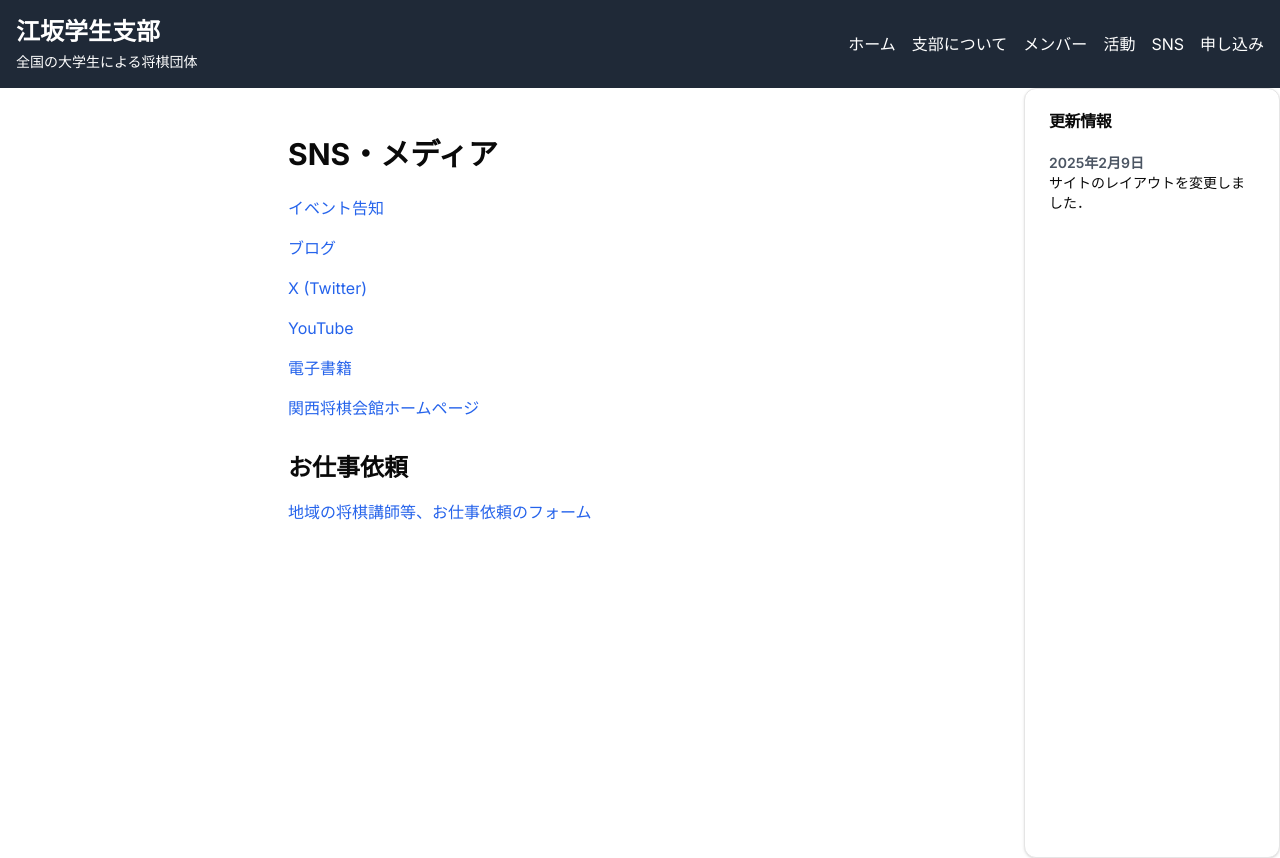
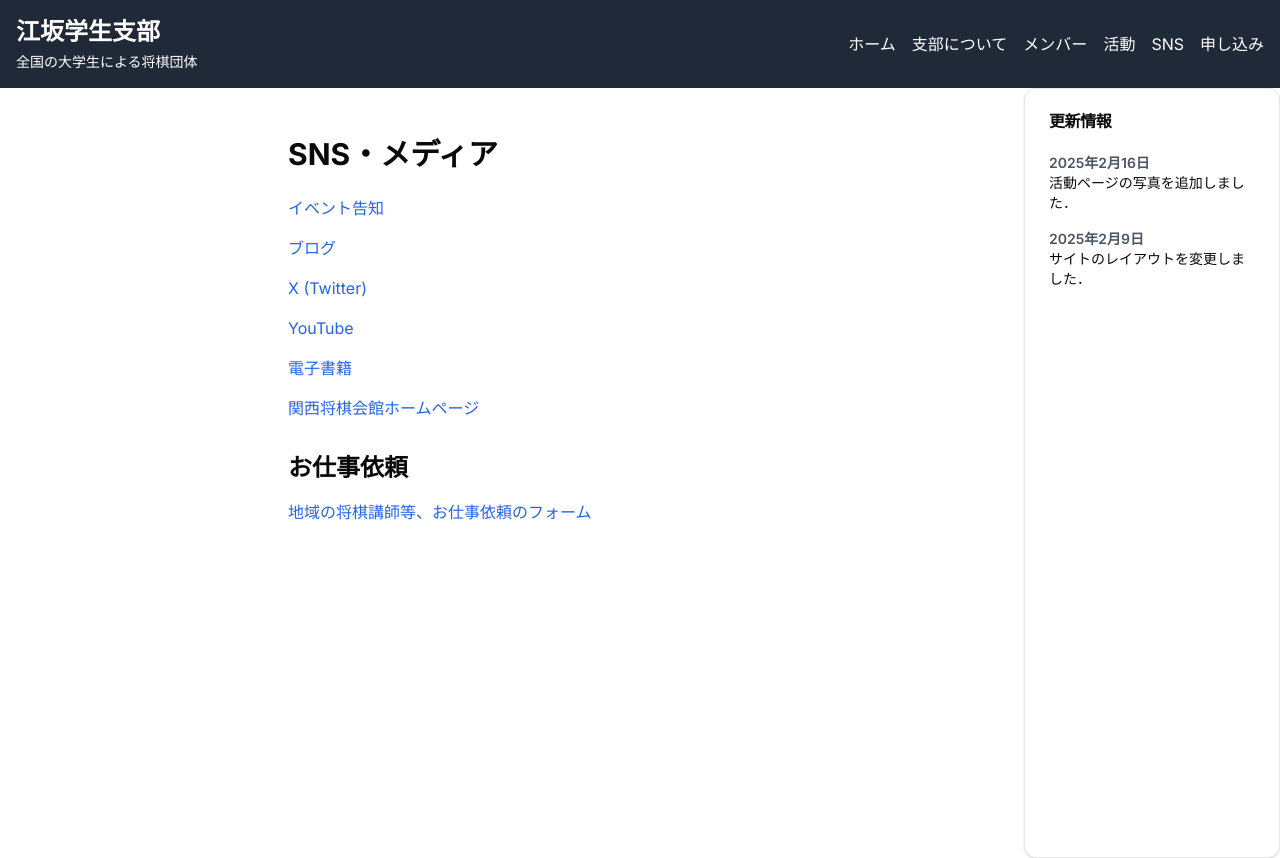
Before and after one commit to DaikiKazusaki/shibu-webpage, a Next.js app: page /sns in a window 1280 px wide. Shown: the top 858 px of the page. Built offline with nearby package versions, Linux system fonts and the light colour scheme.

Commit message:
write information of updates

```diff
--- a/app/api/sendMain.ts
+++ b/app/api/sendMain.ts
@@ -1,6 +1,7 @@
-import { NextApiRequest, NextApiResponse } from "next";
-import sgMail from '@sendgrid/mail';
+// import { NextApiRequest, NextApiResponse } from "next";
+// import sgMail from '@sendgrid/mail';
 
+{/*
 export default function handler(req: NextApiRequest, res: NextApiResponse) {
   if(req.method === 'POST') {
     sgMail.setApiKey(process.env.SENDGRID_KEY); //SendGridのAPIキー
@@ -46,3 +47,4 @@ export default function handler(req: NextApiRequest, res: NextApiResponse) {
     })();
   }
 }
+*/}
--- a/app/components/RightSidebar.tsx
+++ b/app/components/RightSidebar.tsx
@@ -12,6 +12,7 @@ type Update = {
 
 // 更新内容のサンプルデータ
 const updates: Update[] = [
+  { date: "2025年2月16日", content: "活動ページの写真を追加しました．" },
   { date: "2025年2月9日", content: "サイトのレイアウトを変更しました．" }
 ]
 
```
